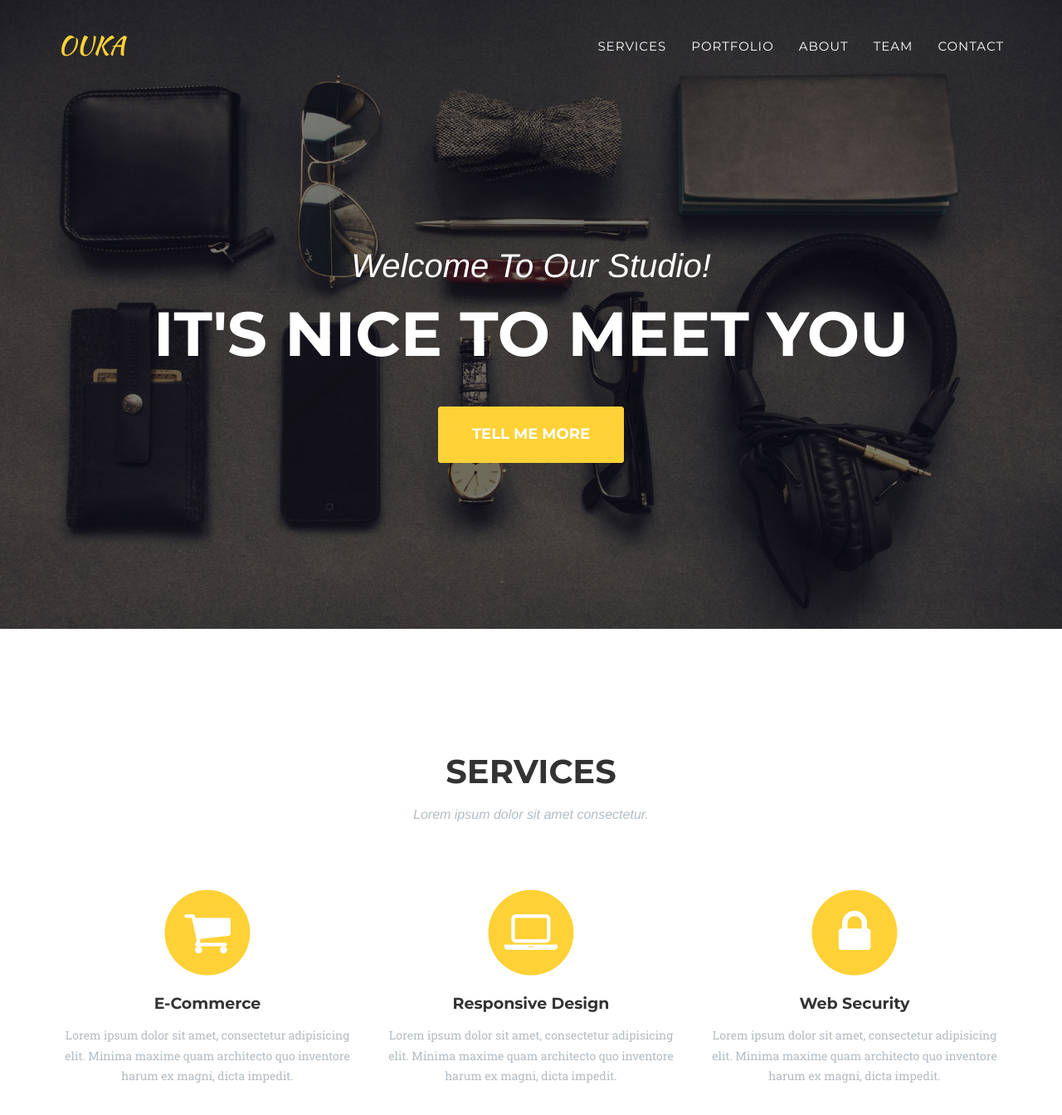
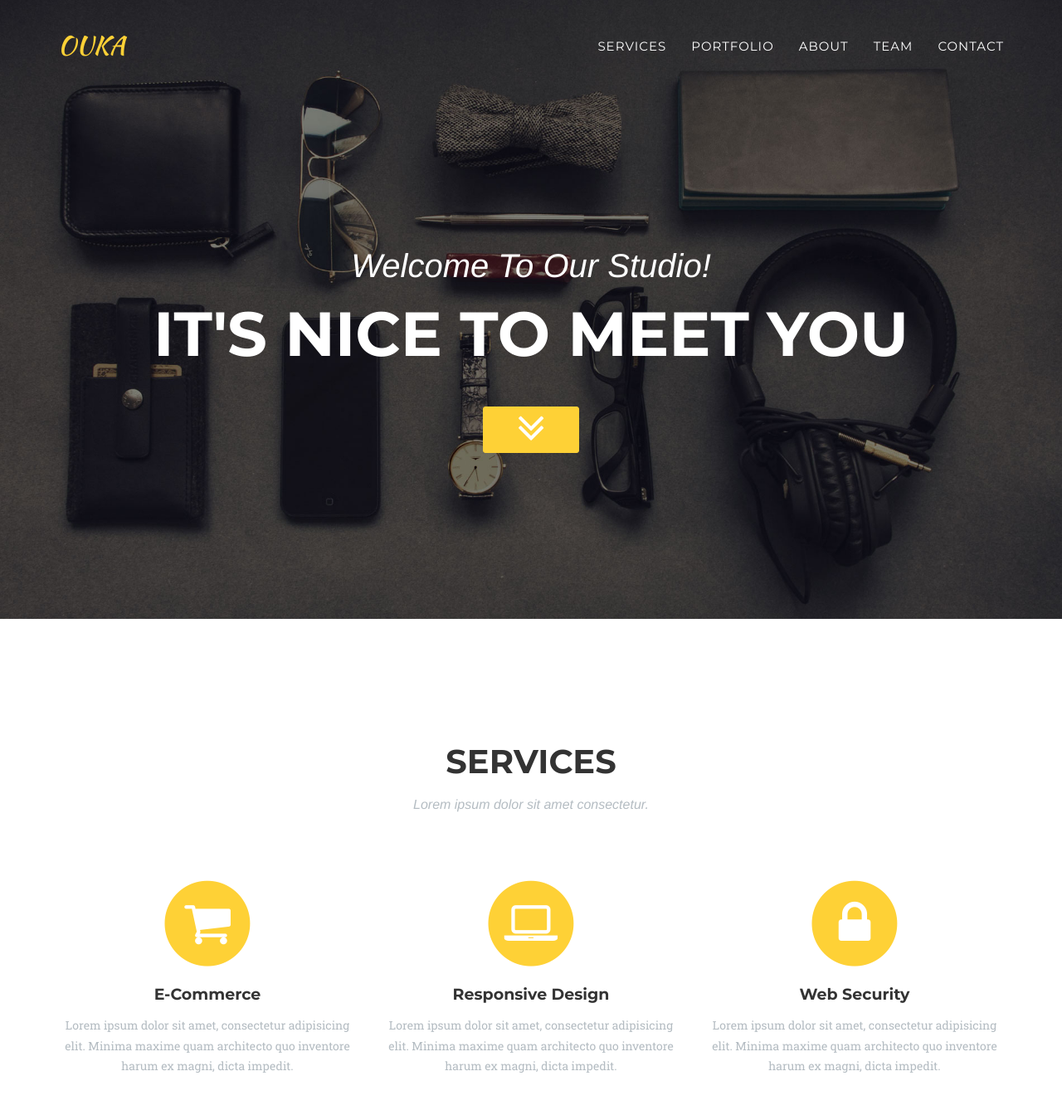
Before and after one commit to easyui/easyui.github.io, a Jekyll site: the page built from index.html, in a window 1280 px wide and 1400 px high. Shown: the top 1344 px of the window at 83% size. Built offline with Jekyll 4.4.1, drawn with Linux system fonts in a browser that asks for light colours; some web fonts are replaced.

Commit message:
header  向下提示按钮修改

```diff
--- a/_includes/css/agency.css
+++ b/_includes/css/agency.css
@@ -119,7 +119,7 @@ fieldset[disabled] .btn-primary.active {
 }
 
 .btn-xl {
-    padding: 20px 40px;
+    padding: 0px 40px;
     border-color: #{{ site.data.template.color.primary }};
     border-radius: 3px;
     text-transform: uppercase;
--- a/_includes/header.html
+++ b/_includes/header.html
@@ -46,7 +46,7 @@
             <div class="intro-text">
                 <div class="intro-lead-in">Welcome To Our Studio!</div>
                 <div class="intro-heading">It's Nice To Meet You</div>
-                <a href="#services" class="page-scroll btn btn-xl">Tell Me More</a>
+                <a href="#services" class="page-scroll btn btn-xl"><i class="fa fa-angle-double-down fa-3x" style="color:white"></i></a>
             </div>
         </div>
     </header>
```
